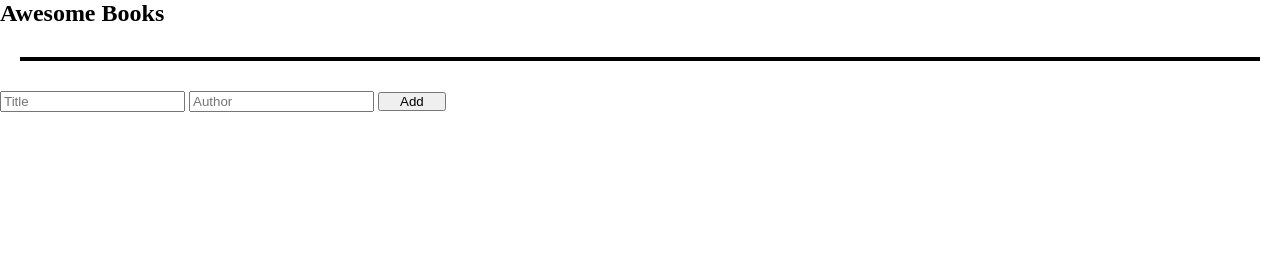
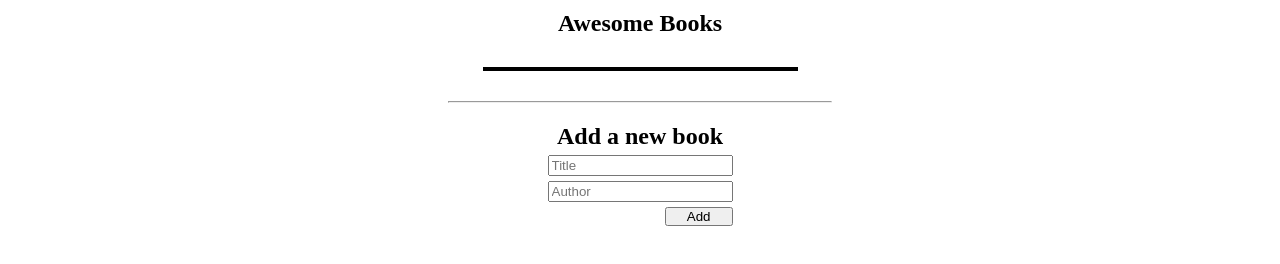
Before and after one commit to adelphinsucasa/Awesome-Books, a website: page index.html in a window 1280 px wide. Drawn offline with Linux system fonts and the light colour scheme.

Commit message:
Check linter

```diff
--- a/index.html
+++ b/index.html
@@ -14,14 +14,16 @@
       </header>
 
       <section>
-        <div>
+        <div class="mainBooksContainer">
           <h1>Awesome Books</h1>
           <div id="bookListContainer" class="bookList">
             <ul id="ulBookList" class="bookList"></ul>
           </div>
         </div>
 
-        <div>
+        <hr>
+        <div class="formContainer">
+          <h1>Add a new book</h1>
           <form id="addBookForm">
             <input type="text" name="title" id="title" placeholder="Title" />
             <input type="text" name="author" id="author" placeholder="Author" />
--- a/script.js
+++ b/script.js
@@ -3,9 +3,8 @@ const ul = document.querySelector('#ulBookList');
 const addForm = document.getElementById('addBookForm');
 
 class BookCollection {
-
   constructor() {
-    this.books = []
+    this.books = [];
   }
 
   addBook(cTitle, cAuthor) {
@@ -18,14 +17,14 @@ class BookCollection {
   }
 
   removeBook(index) {
-    const result = this.books.filter(book => book.title != this.books[index].title)
-    this.books = result
+    const result = this.books.filter((book) => book.title !== this.books[index].title);
+    this.books = result;
     localStorage.setItem('localStorageBooks', JSON.stringify(this.books));
     window.location.reload();
   }
 
   getBooks() {
-    return this.books
+    return this.books;
   }
 
   setBooks(books) {
@@ -33,10 +32,9 @@ class BookCollection {
   }
 }
 
-let newBooksCollection = new BookCollection()
+const newBooksCollection = new BookCollection();
 
 window.addEventListener('load', () => {
-
   if (JSON.parse(localStorage.getItem('localStorageBooks')) === null) {
     localStorage.setItem('localStorageBooks', JSON.stringify(newBooksCollection.getBooks()));
   } else {
--- a/style.css
+++ b/style.css
@@ -1,6 +1,13 @@
 * {
   box-sizing: border-box;
   margin: 0;
+}
+
+.mainBooksContainer {
+  display: flex;
+  flex-direction: column;
+  align-items: center;
+  margin-top: 10px;
 }
 
 div.bookList {
@@ -9,6 +16,8 @@ div.bookList {
   margin: 30px 20px;
   background-color: rgb(7, 92, 219);
   border: 2px solid #000;
+  max-width: 400px;
+  min-width: 315px;
 }
 
 ul.bookList {
@@ -32,21 +41,26 @@ div.bookList li:nth-child(even) {
   background-color: #fff;
 }
 
-div.addBookForm,
-div.addBookForm form {
+hr {
+  width: 30%;
+  margin: 0 auto;
+}
+
+.formContainer {
   display: flex;
   flex-direction: column;
   align-items: center;
+  margin: 20px 0;
 }
 
-div.addBookForm form {
-  width: 80%;
-  margin: 0 10%;
-  align-items: stretch;
+.formContainer form {
+  display: flex;
+  flex-direction: column;
+  padding: 5px;
   gap: 5px;
 }
 
 #btnAdd {
-  align-self: flex-start;
+  align-self: flex-end;
   padding: 0 20px;
 }
```
